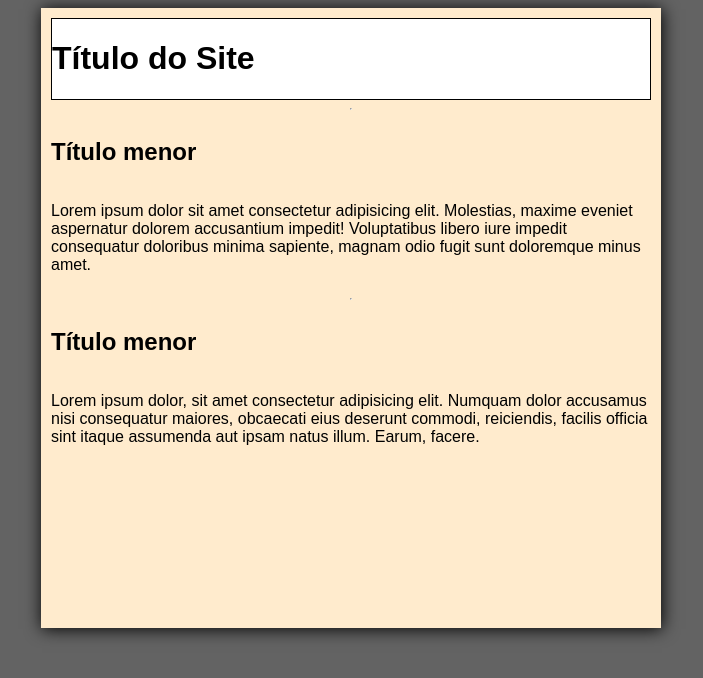
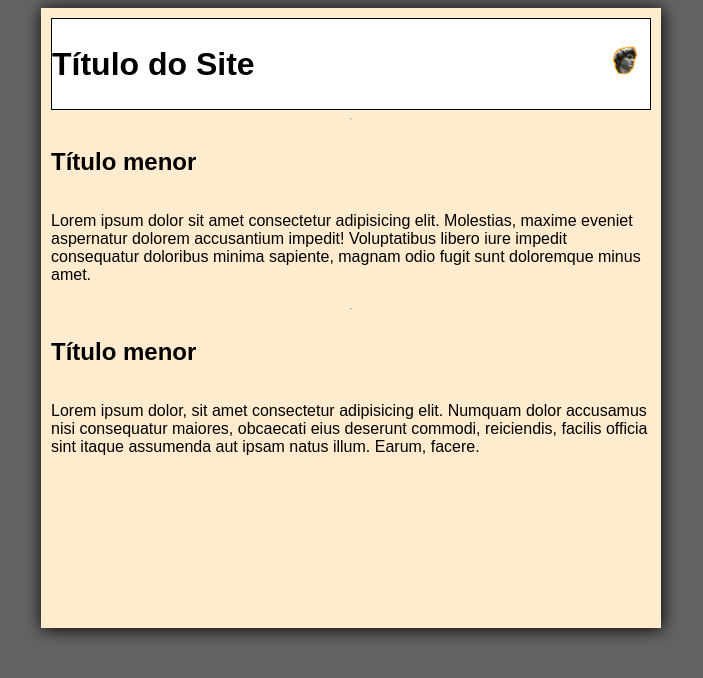
Before and after one commit to pedromelomatos/testando-branches, a plain HTML site: page index.html in a window 1280 px wide. Shown: the whole page, without its empty margins (289-992 px from the left). Drawn offline with Linux system fonts and the light colour scheme.

Commit message:
icone adicionado
ícones adicionados no projeto e um ícone adicionado junto ao título

```diff
--- a/index.html
+++ b/index.html
@@ -8,8 +8,8 @@
 </head>
 <body>
     <div id="blococentral">
-        <div style="background-color: white; border: solid; border-width: 1px;">
-        <h1>Título do Site</h1>
+        <div style=" display: flex; align-items: center; background-color: white; border: solid; border-width: 1px; float: left;">
+        <h1>Título do Site</h1> <div style="display: flex; justify-content: flex-end; width: 66.1%;"><img src="cabeca-padrao.png" alt="" height="70px" style="margin-top: 20px;"></div>
         </div>
         <hr>
         <h2>Título menor</h2>
```
Also changed, not shown: cabeca-azul.png (added), cabeca-padrao.png (added).
